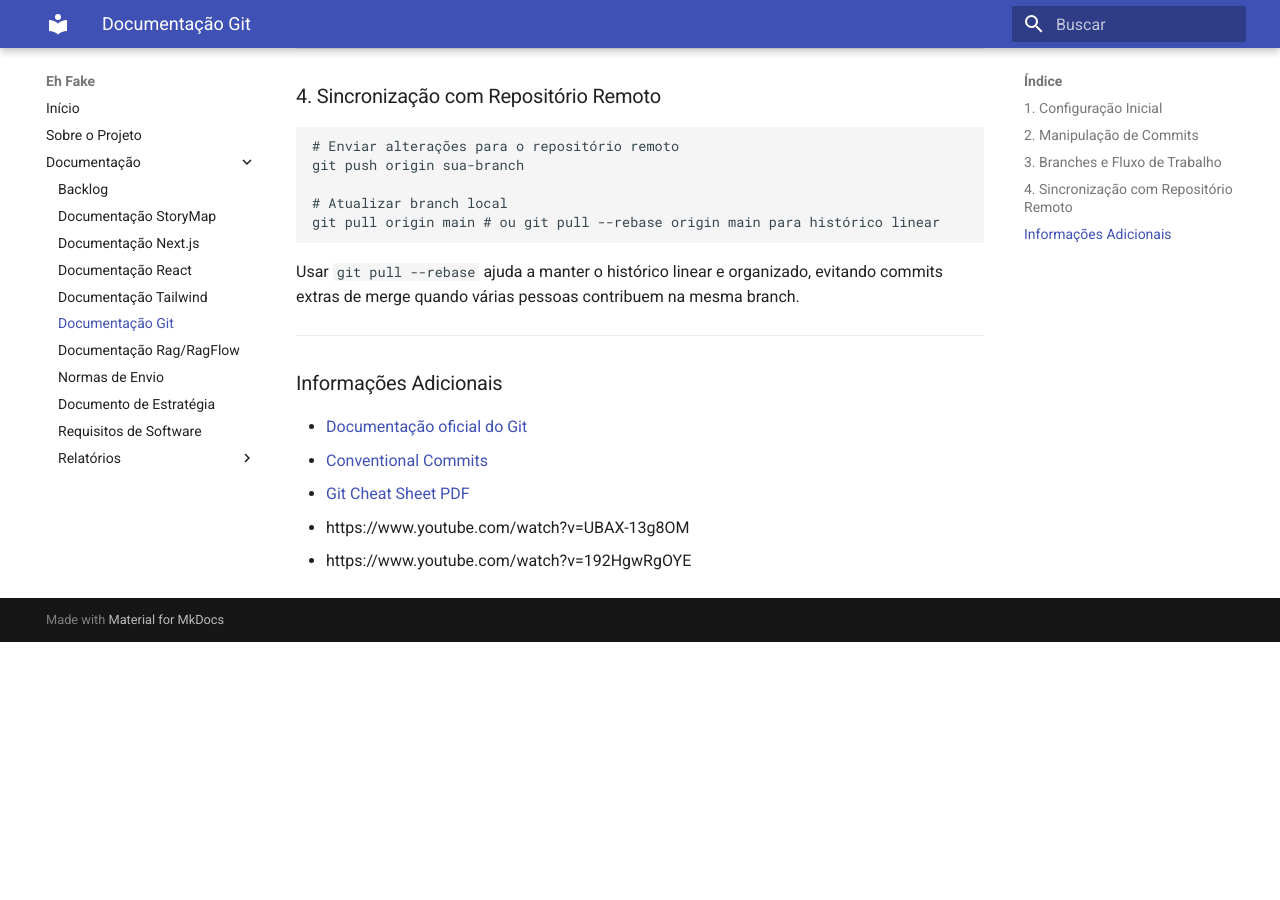
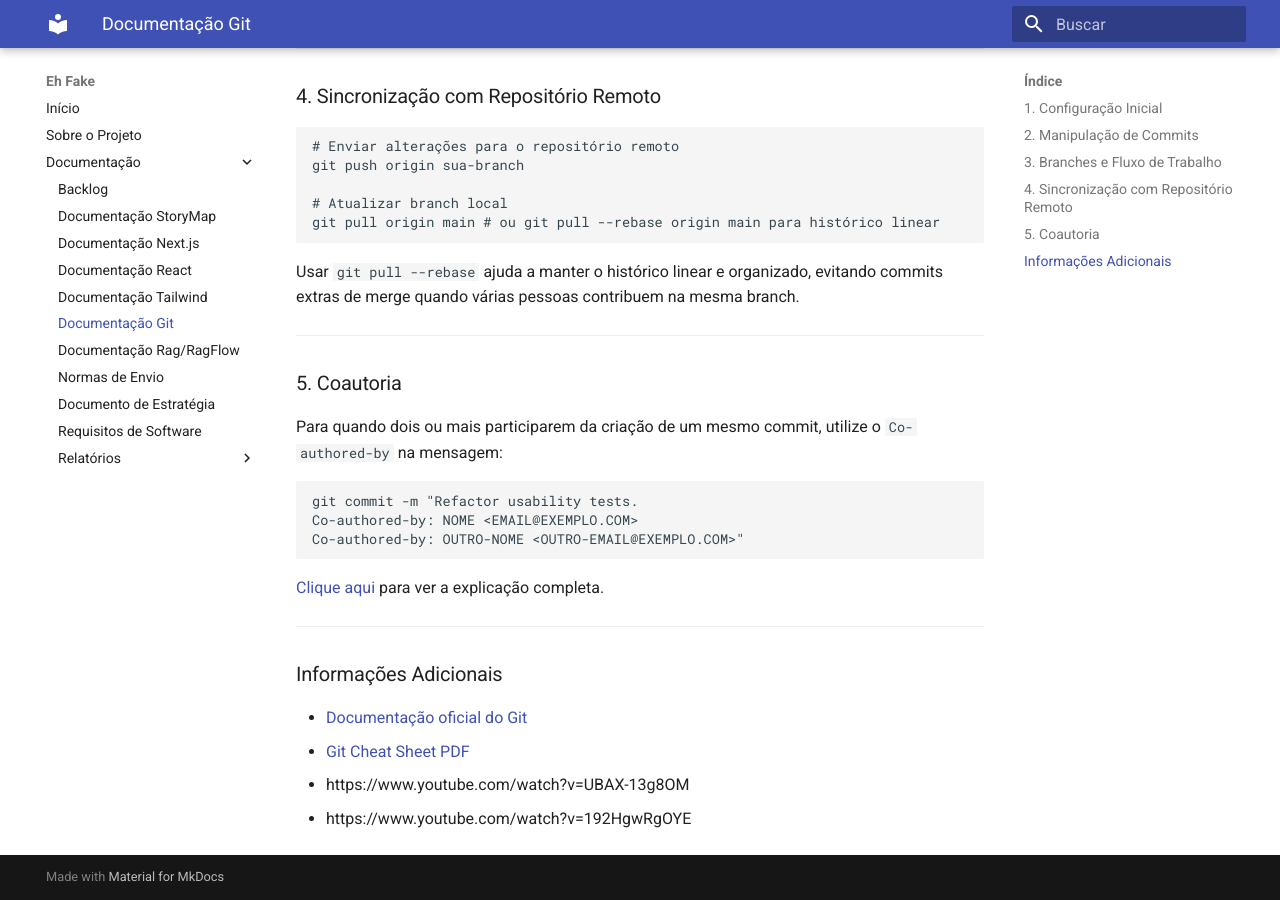
Before and after one commit to unb-mds/2025-2-Eh_Fake, an MkDocs documentation site: the page built from docs/documentacao_git.md, in a window 1280 px wide and 900 px high, scrolled down 1093 px. Built offline with MkDocs 1.6.1 and Material for MkDocs 9.7.7, drawn with Linux system fonts in a browser that asks for light colours; before the commit the page ends 1735 px from its top, so only the background shows below that.

Commit message:
[Docs] Adicionada seção de coautoria na documentação do GIT

````diff
--- a/docs/documentacao_git.md
+++ b/docs/documentacao_git.md
@@ -66,10 +66,22 @@ Usar `git pull --rebase` ajuda a manter o histórico linear e organizado, evitan
 
 ---
 
+### 5. Coautoria
+
+Para quando dois ou mais participarem da criação de um mesmo commit, utilize o `Co-authored-by` na mensagem:
+
+```bash
+git commit -m "Refactor usability tests.
+Co-authored-by: NOME <EMAIL@EXEMPLO.COM>
+Co-authored-by: OUTRO-NOME <OUTRO-EMAIL@EXEMPLO.COM>"
+```
+
+[Clique aqui](https://docs.github.com/pt/pull-requests/committing-changes-to-your-project/creating-and-editing-commits/creating-a-commit-with-multiple-authors) para ver a explicação completa.
+
+---
+
 ### Informações Adicionais
-
 - [Documentação oficial do Git](https://git-scm.com/doc)
-- [Conventional Commits](https://www.conventionalcommits.org/pt-br/v1.0.0/)
 - [Git Cheat Sheet PDF](https://education.github.com/git-cheat-sheet-education.pdf)
 - https://www.youtube.com/watch?v=UBAX-13g8OM
 - https://www.youtube.com/watch?v=192HgwRgOYE
````
